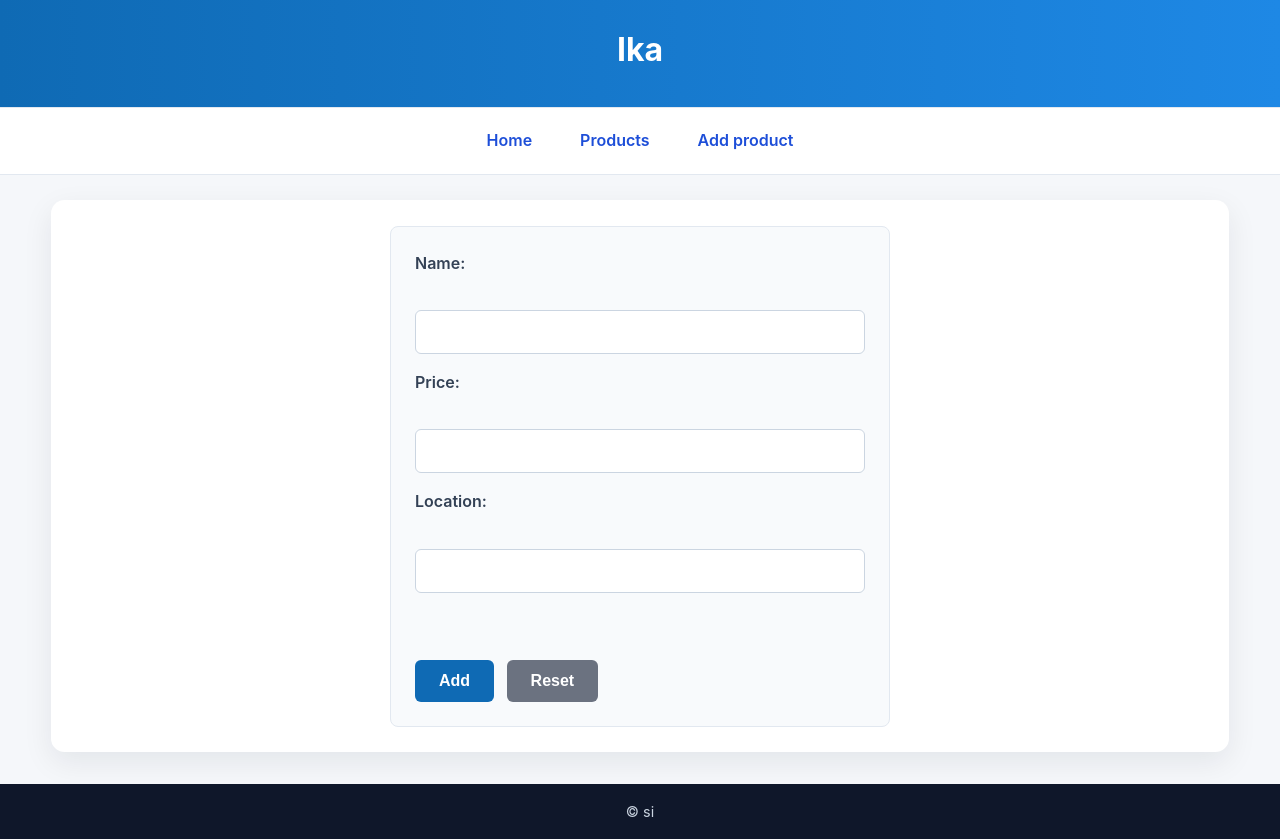
After one commit to Laoss04/Lab-Pro-Web, a FastAPI app: template templates/product_form.html in a window 1280 px wide. The commit adds this page. Run offline with FastAPI, Linux system fonts and the light colour scheme; the template is opened without the code that fills it, so the values that code supplies are empty; parts of the project's set-up code (start-up, migrations or seed data) failed here and were passed over.

Commit message:
modifiche allo stile e aggiunta di product_form.html

```diff
--- a/main.py
+++ b/main.py
@@ -1,16 +1,27 @@
-from fastapi import FastAPI, Request
-from fastapi.responses import HTMLResponse, JSONResponse
+from fastapi import FastAPI, Request, Form
+from fastapi.responses import HTMLResponse
 from fastapi.templating import Jinja2Templates
 from fastapi.staticfiles import StaticFiles
+from typing import Annotated
+from pydantic import Field, BaseModel
+
+class Product(BaseModel):
+    name: Annotated[str, Field(min_length=3, max_length=30)]
+    price: Annotated[float, Field(gt=0)]
+    location: Annotated[str, Field(min_length=3)]
+
+product = Product.model_validate(
+    {name}
+)
 
 app = FastAPI()
 app.mount("/static", StaticFiles(directory="static"), name="static")
 templates = Jinja2Templates(directory="templates")
 
 product_list = [
-    {"ID": 1, "Name": "Product 1", "Price": 10.99},
-    {"ID": 2, "Name": "Product 2", "Price": 19.99},
-    {"ID": 3, "Name": "Product 3", "Price": 29.99}
+    {"id": 1, "name": "Product 1", "price": 10.99},
+    {"id": 2, "name": "Product 2", "price": 19.99},
+    {"id": 3, "name": "Product 3", "price": 29.99}
 ]
 
 @app.get("/", response_class=HTMLResponse)
@@ -29,18 +40,27 @@ def products(request: Request):
         context={"product_list": product_list}
     )
 
-"""
-def home(request: Request):
+@app.get("/product_form", response_class=HTMLResponse)
+def add_product(request: Request,):
+    return templates.TemplateResponse(
+        request=request,
+        name="product_form.html"
+    )
 
-    text = {
-        "title": "Home page",
-        "content": "boh",
-    }
-    dictionary = {"key1": "value1", "key2": "value2"}
-    context = {"text": text, "dictionary": dictionary}
-    return templates.TemplateResponse(
-        request = request,
-        name="home.html",
-        context=context
-    )
-"""
+@app.post("/insert_product")
+def insert_product(
+    name: Annotated[str, Form(), Field(min_length=3, max_length=30)],
+    price: Annotated[float, Form(), Field(gt=0)],
+    location: Annotated[str, Form(), Field(min_length=3)]
+):
+    new_id = len(product_list) + 1
+
+    product = {"id": new_id, "name": name, "price": price, "location": location}
+    product_list.append(product)
+    return "Product added successfully"
+
+@app.post("/insert_product_json")
+def insert_product_json(
+    product: Product
+):
+    print(product)
--- a/static/styles.css
+++ b/static/styles.css
@@ -178,6 +178,67 @@ table tr:last-child td {
   border-bottom: none;
 }
 
+/* ========== Form ========== */
+form {
+  max-width: 500px;
+  margin: 0 auto;
+  padding: 1.5rem;
+  background: #f8fafc;
+  border-radius: 0.5rem;
+  border: 1px solid #e2e8f0;
+}
+
+form label {
+  display: block;
+  margin-bottom: 0.5rem;
+  font-weight: 600;
+  color: #334155;
+}
+
+form input[type="text"],
+form input[type="number"] {
+  width: 100%;
+  padding: 0.75rem;
+  border: 1px solid #cbd5e1;
+  border-radius: 0.375rem;
+  font-size: 1rem;
+  margin-bottom: 1rem;
+  transition: border-color 0.2s ease, box-shadow 0.2s ease;
+}
+
+form input[type="text"]:focus,
+form input[type="number"]:focus {
+  outline: none;
+  border-color: #0f6ab4;
+  box-shadow: 0 0 0 3px rgba(15, 106, 180, 0.1);
+}
+
+form input[type="submit"] {
+  background: #0f6ab4;
+  color: #ffffff;
+  border: none;
+  padding: 0.75rem 1.5rem;
+  border-radius: 0.375rem;
+  font-size: 1rem;
+  font-weight: 600;
+  cursor: pointer;
+  transition: background 0.2s ease, transform 0.2s ease;
+  margin-right: 0.5rem;
+}
+
+form input[type="submit"]:hover {
+  background: #1c7ed6;
+  transform: translateY(-1px);
+}
+
+form input[type="submit"]:last-of-type {
+  background: #6b7280;
+}
+
+form input[type="submit"]:last-of-type:hover {
+  background: #4b5563;
+}
+
 /* ========== Responsive ========== */
 @media (max-width: 768px) {
   nav {
--- a/templates/base.html
+++ b/templates/base.html
@@ -13,6 +13,7 @@
         <nav>
             <a href="/">Home</a>
             <a href="{{ url_for ('products') }}">Products</a>
+            <a href="{{ url_for ('add_product') }}">Add product</a>
         </nav>
         <div class="container">
             {% block content%}
--- /dev/null
+++ b/templates/product_form.html
@@ -0,0 +1,21 @@
+{% extends "base.html" %}
+
+{% block content %}
+
+<form action="{{ url_for('insert_product') }}" method="post">
+    <label for="name">Name:</label><br>
+    <input type="text" id="name" name="name" required><br>
+
+    <label for="price">Price:</label><br>
+    <input type="number" min="0" name="price" id="price" required><br>
+
+    <label for="location">Location:</label><br>
+    <input type="text" id="location" name="location" required><br>
+
+    <br><br>
+
+    <input type="submit" value="Add">
+    <input type="submit" value="Reset">
+</form>
+
+{% endblock %}
--- a/templates/products.html
+++ b/templates/products.html
@@ -13,9 +13,9 @@
         {% for p in product_list %}
 
             <tr>
-                <td>{{ p.ID }}</td>
-                <td>{{ p.Name }}</td>
-                <td>{{ p.Price }}</td>
+                <td>{{ p.id }}</td>
+                <td>{{ p.name }}</td>
+                <td>{{ p.price }}</td>
             </tr>
 
         {% endfor %}
```
